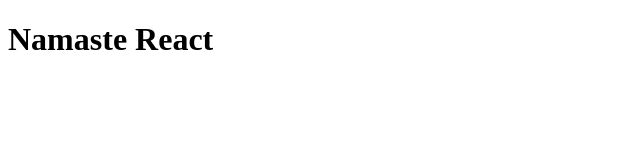
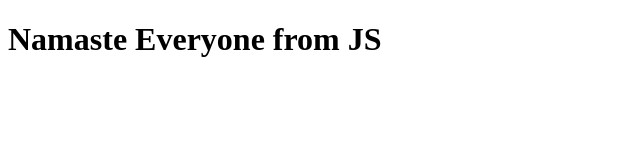
Before and after one commit to pratikishere/NamasteReact, a plain HTML site: page index.html in a window 1280 px wide. Shown: the whole page, without its empty margins (0-640 px from the left). Drawn offline with Linux system fonts and the light colour scheme.

Commit message:
Add h1 tag using JS

```diff
--- a/index.html
+++ b/index.html
@@ -7,6 +7,15 @@
     <meta name="viewport" content="width=device-width, initial-scale=1" />
   </head>
   <body>
-    <h1>Namaste React</h1>
+    <div id="root"></div>
+    <script>
+      const heading = document.createElement("h1");
+
+      heading.innerHTML = "Namaste Everyone from JS";
+
+      const root = document.getElementById("root");
+
+      root.appendChild(heading);
+    </script>
   </body>
 </html>
```
